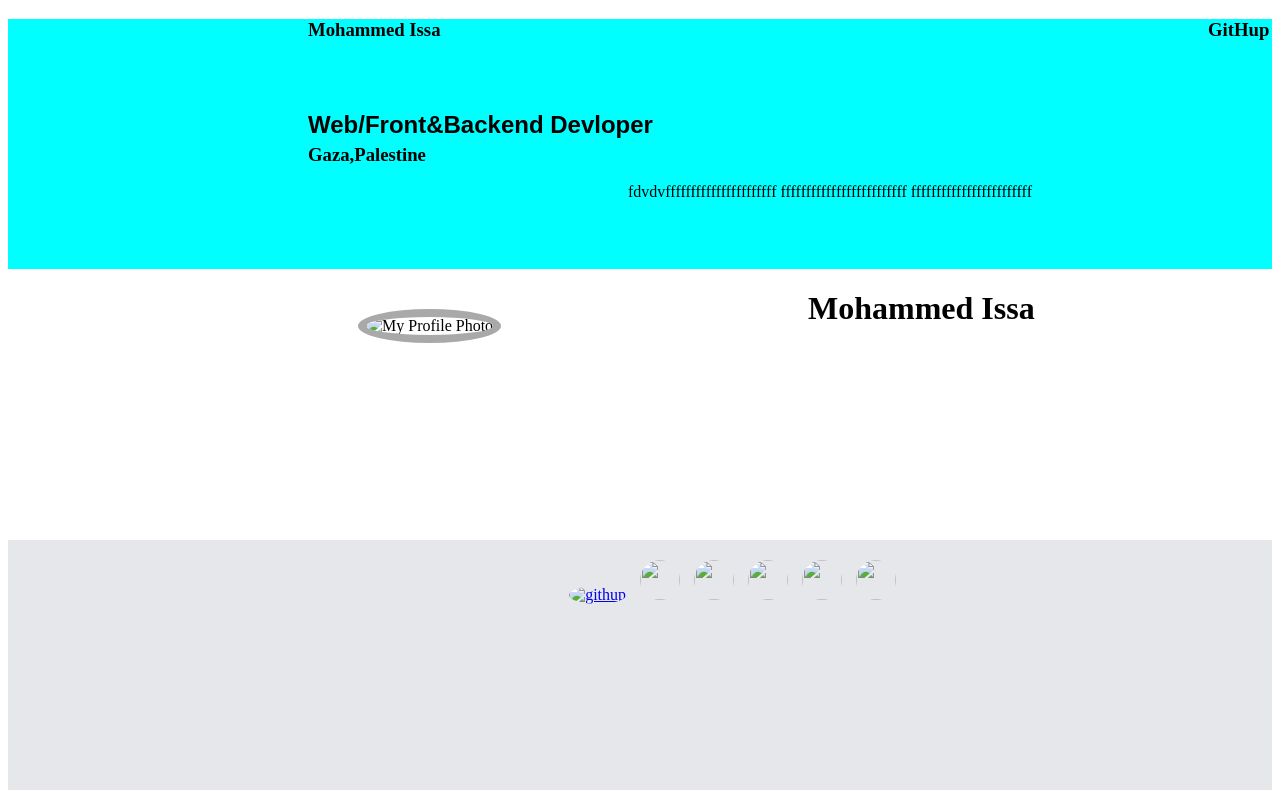
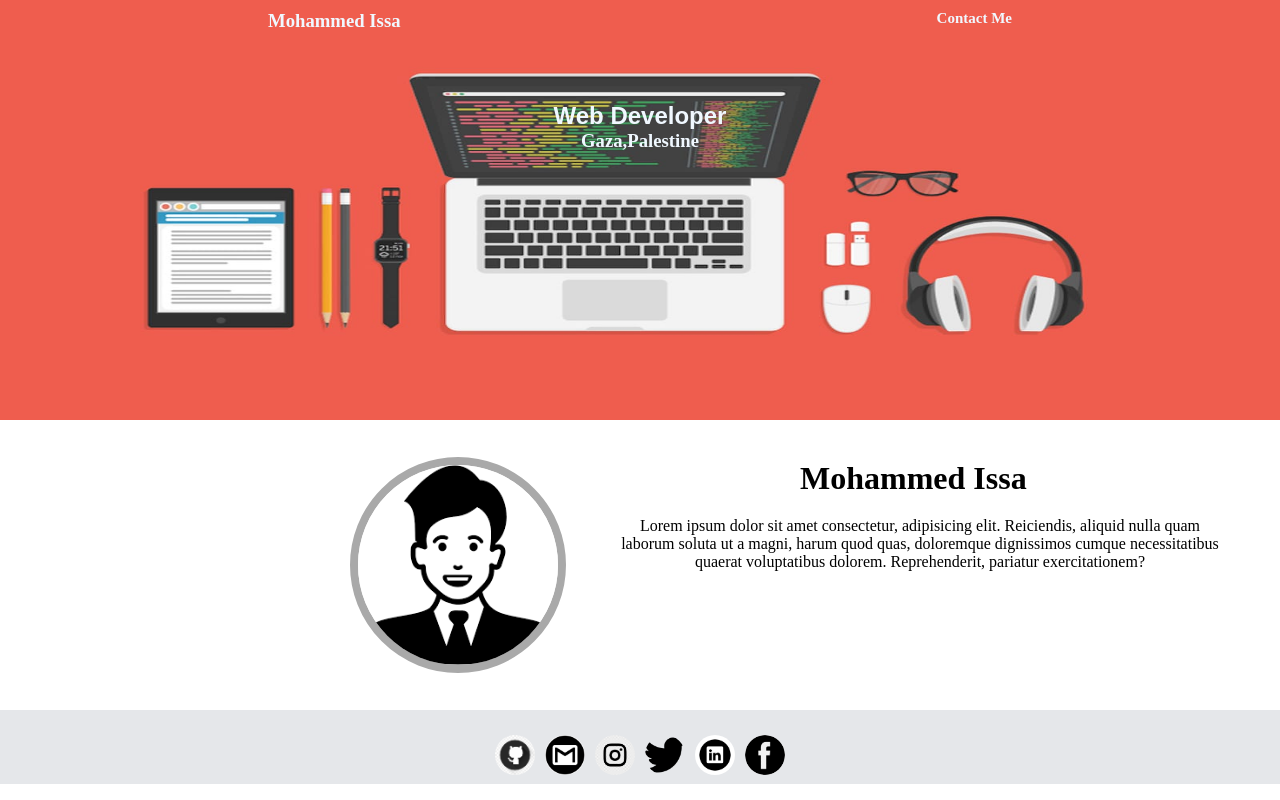
Before and after one commit to MohammedIssa112/personalPage, a plain HTML site: page index.html in a window 1280 px wide. Drawn offline with Linux system fonts and the light colour scheme.

Commit message:
Add files via upload

```diff
--- a/index.html
+++ b/index.html
@@ -1,46 +1,59 @@
 <!DOCTYPE html>
 <html lang="en">
   <head>
-    <link rel="stylesheet" href="style.css">
-    <meta charset="UTF-8">
-    <meta http-equiv="X-UA-Compatible" content="IE=edge">
-    <meta name="viewport" content="width=device-width, initial-scale=1.0">
-    <title>Document</title>
+    <link rel="stylesheet" href="./style.css" />
+    <meta charset="UTF-8" />
+    <meta http-equiv="X-UA-Compatible" content="IE=edge" />
+    <meta name="viewport" content="width=device-width, initial-scale=1.0" />
+    <title>Mohammed Issa</title>
   </head>
   <body>
-    <div class="contaner">
+    <header class="contaner">
+      <section class="header1">
         <h3 class="name">Mohammed Issa</h3>
-        <h3 class="githup">GitHup</h3>
-        <h2 class="Job">Web/Front&Backend Devloper</h2>
-        <h3 class="position">Gaza,Palestine</h3>
-    </div>
-    <div class="content">
+        <a href="https://github.com/MohammedIssa112" class="contact1"
+          >Contact Me</a
+        >
+      </section>
+
+      <h2 class="Job">Web Developer</h2>
+      <h3>Gaza,Palestine</h3>
+    </header>
+    <main class="content">
       <h1 id="name">Mohammed Issa</h1>
       <div id="img">
-        <img class="img" src="./assets/imges/cv.jpg" alt="My Profile Photo">
+        <img class="img" src="./imges/cv.png" alt="My Profile Photo" />
       </div>
-        <p>fdvdvffffffffffffffffffffff
-            fffffffffffffffffffffffff
-            ffffffffffffffffffffffff
+      <p>
+        Lorem ipsum dolor sit amet consectetur, adipisicing elit. Reiciendis,
+        aliquid nulla quam laborum soluta ut a magni, harum quod quas,
+        doloremque dignissimos cumque necessitatibus quaerat voluptatibus
+        dolorem. Reprehenderit, pariatur exercitationem?
       </p>
-
-
+    </main>
+    <footer class="contact2">
+      <div class="photo">
+        <a href="https://github.com/MohammedIssa112" target="_blank"
+          ><img id="githup" src="./imges/githup.png" alt="githup"
+        /></a>
+        <a href="mhmmndissa@gmail.com" target="_blank"
+          ><img id="gmail" src="./imges/gmail.png" alt=""
+        /></a>
+        <a href="https://www.instagram.com/mhmdys9224/" target="_blank"
+          ><img id="ins" src="./imges/ins.png" alt=""
+        /></a>
+        <a href="https://twitter.com/Mohamme50773373" target="_blank"
+          ><img id="twitter" src="./imges/twitter.png" alt=""
+        /></a>
+        <a href="https://www.linkedin.com/in/mohammedissa/" target="_blank"
+          ><img id="linkid" src="./imges/linkid.png" alt=""
+        /></a>
+        <a
+          href="https://www.facebook.com/profile.php?id=100013555809268"
+          target="_blank"
+          ><img id="face" src="./imges/facebook.png" alt=""
+        /></a>
       </div>
-    <div class="contact">
-       <div class="photo">
-           <a href="https://github.com/MohammedIssa112" target="_blank"><img id="githup" src="./assets/imges/githup.png" alt="githup"></a>
-           <a href="mhmmndissa@gmail.com" target="_blank"><img id="gmail" src="./assets/imges/gmail.png" alt=""></a>
-           <a href="https://www.instagram.com/mhmdys9224/" target="_blank"><img id="ins" src="./assets/imges/ins.png" alt=""></a>
-           <a href="https://twitter.com/Mohamme50773373" target="_blank"><img id="twitter" src="./assets/imges/twitter.png" alt=""></a>
-           <a href="https://www.linkedin.com/in/mohammedissa/" target="_blank"><img id="linkid" src="./assets/imges/linkid.png" alt=""></a>
-           <a href="https://www.facebook.com/profile.php?id=100013555809268" target="_blank"><img id="face" src="./assets/imges/facebook.png" alt=""></a>
-       </div>
-
-    </div>
-    <script>
-        const myStr = "\tFirstLine\n\t\\SecondLine\nThirdLine"; // Change this line
-        console.log(myStr);
-    </script>
-
+    </footer>
   </body>
 </html>
--- a/style.css
+++ b/style.css
@@ -1,43 +1,54 @@
-.contaner{
-   background-color: aqua;
+* {
+  margin: 0;
+  padding: 0;
+}
+.header1 {
+  display: flex;
+  justify-content: space-around;
+  padding-top: 10px;
+  color: aliceblue;
+}
+.contaner {
+  background-image: url("./imges/cover.jpg");
+  background-repeat: no-repeat;
+  background-size: 100% 100%;
   width: 100%;
-    height: 250px;
+  height: 420px;
+  text-align: center;
+  color: aliceblue;
+}
+.Job {
+  margin-top: 70px;
+  font-family: Arial;
+  text-align: center;
+}
+.contact1 {
+  text-decoration: none;
+  color: aliceblue;
+  font-size: 15px;
+  font-weight: bold;
+}
 
+#name {
+  padding-left: 800px;
+  font-style: initial;
 }
-.name{
-    font-family:serif;
-    font-style: normal;
-    padding-left: 300px;
-}
-.githup{
-    font-family:serif;
-    font-style: normal;
-    padding-left: 1200px;
-    margin-top: -40px;
-}
-.Job{
-    padding-left: 300px;
-    margin-top: 70px;
-    font-family:Arial;
-}
-.position{
-    padding-left: 300px;
-    margin-top: -15px;
-}
-#name{
-    padding-left: 800px ;
-    font-style:initial;
-}
-.content{
+.content {
   background-color: white;
   width: 100%;
   height: 250px;
+  padding-top: 40px;
 }
-#img{
+.content p {
+  text-align: center;
+  width: 600px;
+}
+
+#img {
   padding-left: 350px;
   margin-top: -40px;
 }
-.img{
+.img {
   width: 200px;
   height: 200px;
   border-radius: 50%;
@@ -45,52 +56,57 @@
   border-color: darkgrey;
   border-style: solid;
 }
-p{
+p {
   padding-left: 620px;
   margin-top: -160px;
 }
-.contact{
+.contact {
   background-color: rgb(229, 231, 234);
   width: 100%;
-     height: 250px;
+  height: 175px;
+  padding-top: 30px;
 }
- #githup{
+.contact2 {
+  background-color: rgb(229, 231, 234);
+  width: 100%;
+  padding: 5px 0;
+}
+#githup {
   width: 40px;
   height: 40px;
   padding-left: 5px;
   padding-right: 5px;
   border-radius: 50%;
 }
- #gmail{
+#gmail {
   width: 40px;
   height: 40px;
   padding-left: 5px;
   padding-right: 5px;
   border-radius: 50%;
 }
- #ins{
-    width: 40px;
-    height: 40px;
-    padding-left: 5px;
-    padding-right: 5px;
-    border-radius: 50%;
-
- }
- #twitter{
+#ins {
   width: 40px;
   height: 40px;
   padding-left: 5px;
   padding-right: 5px;
   border-radius: 50%;
 }
- #linkid{
+#twitter {
   width: 40px;
   height: 40px;
   padding-left: 5px;
   padding-right: 5px;
   border-radius: 50%;
 }
- #face{
+#linkid {
+  width: 40px;
+  height: 40px;
+  padding-left: 5px;
+  padding-right: 5px;
+  border-radius: 50%;
+}
+#face {
   width: 40px;
   height: 40px;
   padding-left: 5px;
@@ -98,9 +114,10 @@ p{
   border-radius: 50%;
   border-radius: 50%;
 }
-.photo{
-    width: 350px;
+.photo {
+  width: 100%;
   height: 44px;
-   padding-left: 44%;
-   padding-top: 20px;
+  display: flex;
+  justify-content: center;
+  margin-top: 20px;
 }
```
Also changed, not shown: imges/cover.jpg (added), imges/cv.png (added), imges/facebook.png (added), imges/githup.png (added), imges/gmail.png (added), imges/ins.png (added), imges/linkid.png (added), imges/twitter.png (added). Lines whose indentation alone changed are shown as unchanged.
